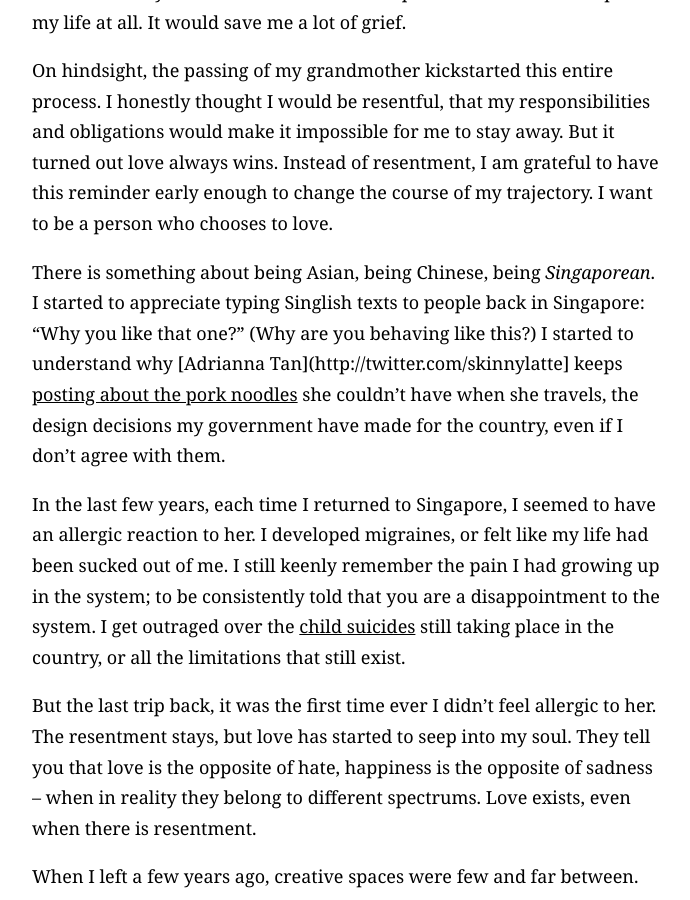
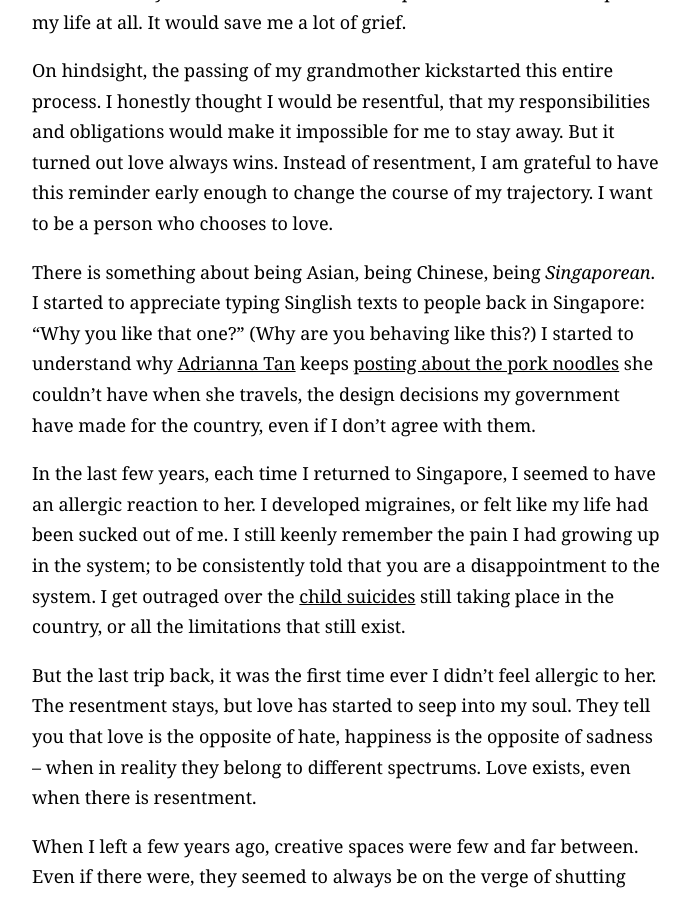
Before and after one commit to wynlim/wynlim.github.io, a Jekyll site: the page built from _posts/2015-08-08-returning.markdown, in a window 1280 px wide and 900 px high, scrolled down 461 px. Shown: the whole window, without its empty margins (293-983 px from the left). Built offline with Jekyll 4.4.1, drawn with Linux system fonts in a browser that asks for light colours; Markdown is read by kramdown in place of the engine named in the settings; comment, search, counter and statistics services are not loaded; some of the changed lines change nothing that is shown.

Commit message:
so many typos

```diff
--- a/_posts/2015-08-08-returning.markdown
+++ b/_posts/2015-08-08-returning.markdown
@@ -9,7 +9,7 @@ Apparently I was wrong, and I am consistently wrong about the trajectory of my f
 
 On hindsight, the passing of my grandmother kickstarted this entire process. I honestly thought I would be resentful, that my responsibilities and obligations would make it impossible for me to stay away. But it turned out love always wins. Instead of resentment, I am grateful to have this reminder early enough to change the course of my trajectory. I want to be a person who chooses to love.
 
-There is something about being Asian, being Chinese, being _Singaporean_. I started to appreciate typing Singlish texts to people back in Singapore: “Why you like that one?” (Why are you behaving like this?) I started to understand why [Adrianna Tan](http://twitter.com/skinnylatte] keeps [posting about the pork noodles](http://popagandhi.com/2009/11/you-asians-have-two-stomachs/) she couldn’t have when she travels, the design decisions my government have made for the country, even if I don’t agree with them.
+There is something about being Asian, being Chinese, being _Singaporean_. I started to appreciate typing Singlish texts to people back in Singapore: “Why you like that one?” (Why are you behaving like this?) I started to understand why [Adrianna Tan](http://twitter.com/skinnylatte) keeps [posting about the pork noodles](http://popagandhi.com/2009/11/you-asians-have-two-stomachs/) she couldn’t have when she travels, the design decisions my government have made for the country, even if I don’t agree with them.
 
 In the last few years, each time I returned to Singapore, I seemed to have an allergic reaction to her. I developed migraines, or felt like my life had been sucked out of me. I still keenly remember the pain I had growing up in the system; to be consistently told that you are a disappointment to the system. I get outraged over the [child suicides](http://www.tnp.sg/news/singapore-news/straight-student-commits-suicide-over-o-level-results-mum-takes-her-own-life) still taking place in the country, or all the limitations that still exist.
 
```
